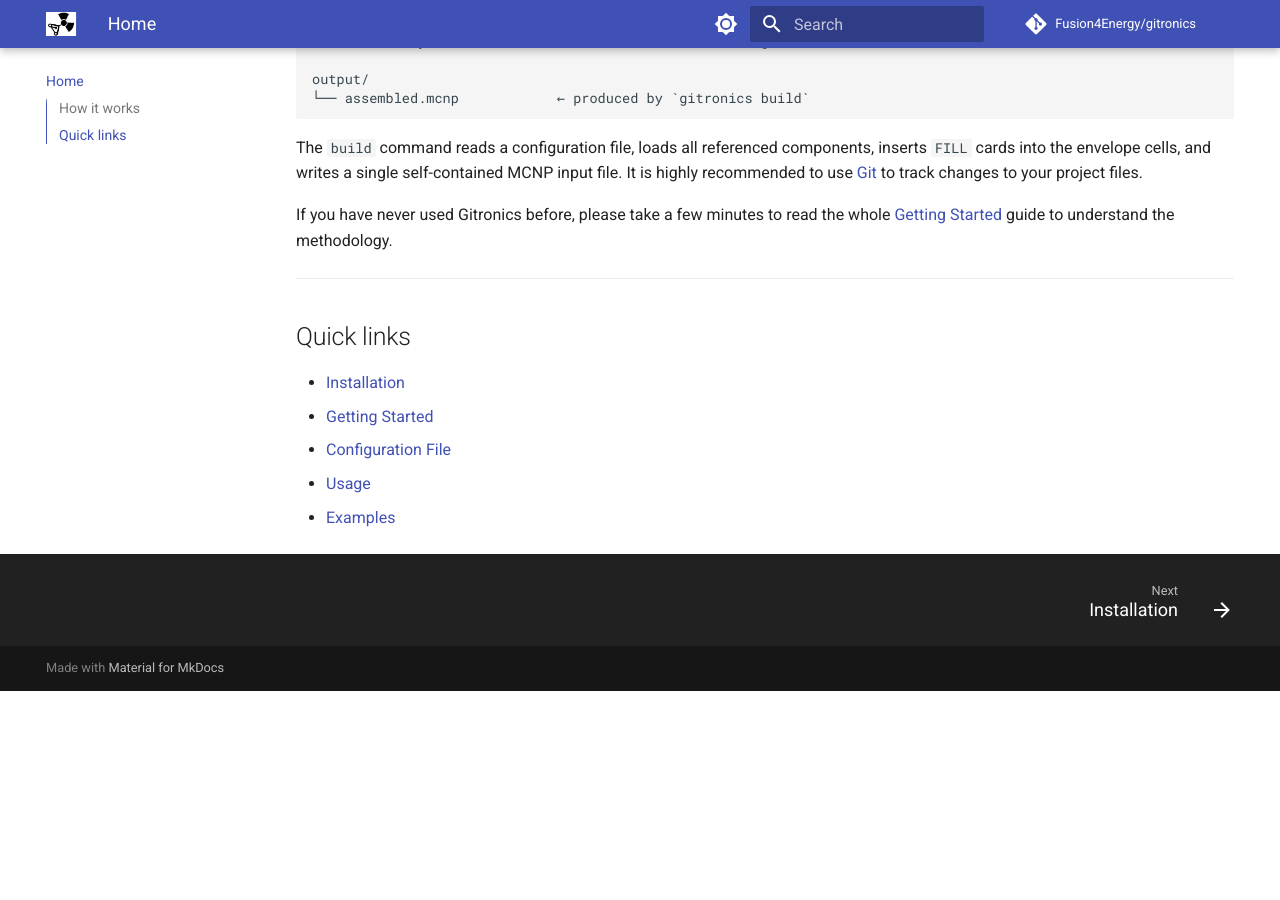
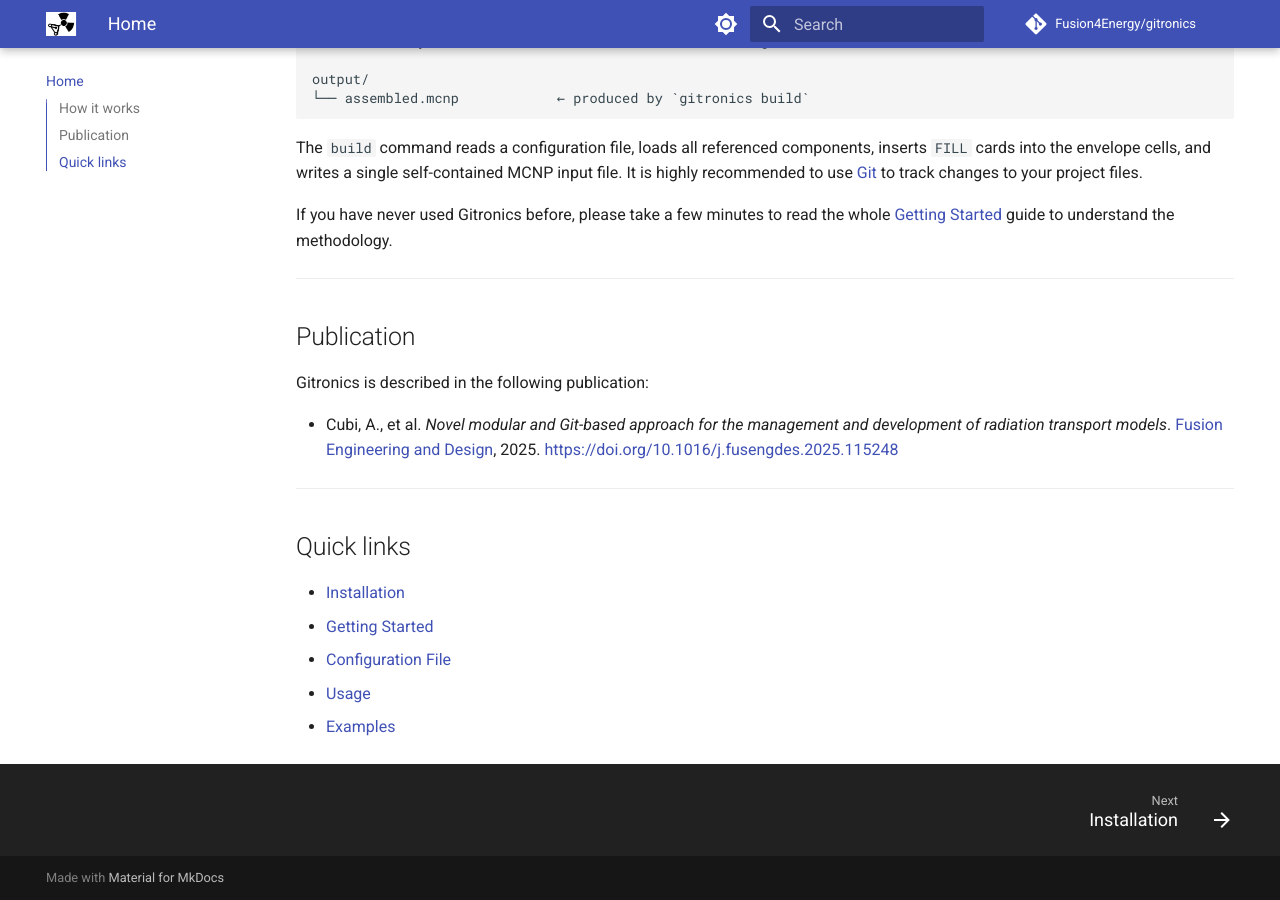
Before and after one commit to Fusion4Energy/gitronics, an MkDocs documentation site: the page built from docs/index.md, in a window 1280 px wide and 900 px high, scrolled down 937 px. Built offline with MkDocs 1.6.1 and Material for MkDocs 9.7.7, drawn with Linux system fonts in a browser that asks for light colours; comment, search, counter and statistics services are not loaded; the version menu is left out; before the commit the page ends 1628 px from its top, so only the background shows below that.

Commit message:
Add paper reference

```diff
--- a/docs/index.md
+++ b/docs/index.md
@@ -43,6 +43,14 @@ If you have never used Gitronics before, please take a few minutes to read the w
 
 ---
 
+## Publication
+
+Gitronics is described in the following publication:
+
+- Cubi, A., et al. *Novel modular and Git-based approach for the management and development of radiation transport models*. [Fusion Engineering and Design](https://www.sciencedirect.com/journal/fusion-engineering-and-design), 2025. [https://doi.org/10.1016/j.fusengdes.2025.115248](https://doi.org/10.1016/j.fusengdes.2025.115248)
+
+---
+
 ## Quick links
 
 - [Installation](installation.md)
```
Also changed, not shown: README.md (+7 -0 lines).
